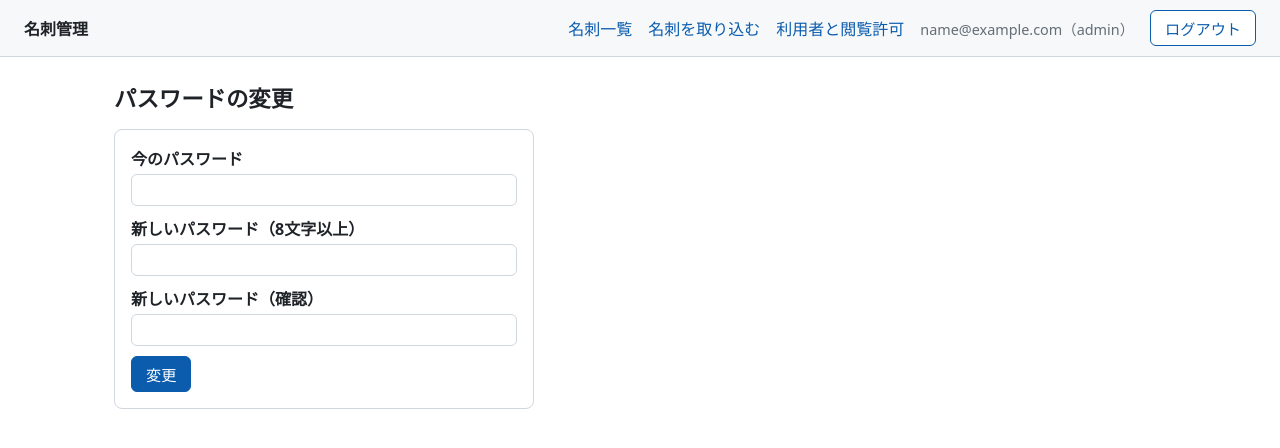
After one commit to sean-from-japan/business-card-manager, a Flask app: page /account/password in a window 1280 px wide. The commit adds this page. Shown: the top 448 px of the page. Run offline with Flask 3, Linux system fonts and the light colour scheme; the visitor is signed in with stand-in values (Sample User, id 1); data comes from the database, SQL or seed files in the repository.

Commit message:
feat: auto-issued initial passwords with forced change; README stand-in results

```diff
--- a/app.py
+++ b/app.py
@@ -88,6 +88,8 @@ def _register_routes(app: Flask) -> None:
             token = session.get("csrf")
             if not token or request.form.get("csrf") != token:
                 abort(400)
+        if g.user is not None and g.user["must_change_password"] and request.endpoint not in ("change_password", "logout", "static"):
+            return redirect(url_for("change_password"))
 
     @app.context_processor
     def inject():
@@ -162,6 +164,31 @@ def _register_routes(app: Flask) -> None:
     def logout():
         session.clear()
         return redirect(url_for("login"))
+
+    @app.route("/account/password", methods=["GET", "POST"])
+    @login_required
+    def change_password():
+        if request.method == "POST":
+            current = request.form.get("current", "")
+            new = request.form.get("new", "")
+            if not check_password_hash(g.user["password_hash"], current):
+                flash("今のパスワードが正しくありません。", "error")
+            elif len(new) < MIN_PASSWORD_LEN:
+                flash(f"新しいパスワードは{MIN_PASSWORD_LEN}文字以上にしてください。", "error")
+            elif new != request.form.get("confirm", ""):
+                flash("確認用のパスワードが一致しません。", "error")
+            elif new == current:
+                flash("今と違うパスワードにしてください。", "error")
+            else:
+                conn = get_db()
+                conn.execute(
+                    "UPDATE users SET password_hash = ?, must_change_password = 0 WHERE id = ?",
+                    (generate_password_hash(new, method=HASH_METHOD), g.user["id"]),
+                )
+                conn.commit()
+                flash("パスワードを変更しました。", "info")
+                return redirect(url_for("cards"))
+        return render_template("change_password.html")
 
     # --- cards ---
 
@@ -307,7 +334,10 @@ def _register_routes(app: Flask) -> None:
         conn = get_db()
         if request.method == "POST":
             email = db.normalize(request.form.get("email", ""))
-            password = request.form.get("password", "")
+            password = request.form.get("password", "").strip()
+            generated = not password
+            if generated:
+                password = secrets.token_urlsafe(9)  # 12 chars, shown once to the admin
             if "@" not in email:
                 flash("メールアドレスを入力してください。", "error")
             elif len(password) < MIN_PASSWORD_LEN:
@@ -316,17 +346,41 @@ def _register_routes(app: Flask) -> None:
                 flash("そのメールアドレスは登録済みです。", "error")
             else:
                 conn.execute(
-                    "INSERT INTO users (email, password_hash, role) VALUES (?, ?, 'user')",
+                    "INSERT INTO users (email, password_hash, role, must_change_password) VALUES (?, ?, 'user', 1)",
                     (email, generate_password_hash(password, method=HASH_METHOD)),
                 )
                 conn.commit()
                 flash(f"{email} を一般利用者として追加しました。", "info")
+                if generated:
+                    # Shown only in this response; it is stored hashed and cannot be displayed again.
+                    users = conn.execute(
+                        """SELECT u.*, (SELECT COUNT(*) FROM grants WHERE user_id = u.id) AS grant_count
+                           FROM users u ORDER BY u.role, u.email"""
+                    ).fetchall()
+                    return render_template("admin_users.html", users=users, issued={"email": email, "password": password})
                 return redirect(url_for("admin_users"))
         users = conn.execute(
             """SELECT u.*, (SELECT COUNT(*) FROM grants WHERE user_id = u.id) AS grant_count
                FROM users u ORDER BY u.role, u.email"""
         ).fetchall()
         return render_template("admin_users.html", users=users)
+
+    @app.post("/admin/users/<int:user_id>/reset")
+    @admin_required
+    def admin_reset_password(user_id):
+        conn = get_db()
+        u = target_user(user_id)
+        password = secrets.token_urlsafe(9)
+        conn.execute(
+            "UPDATE users SET password_hash = ?, must_change_password = 1 WHERE id = ?",
+            (generate_password_hash(password, method=HASH_METHOD), user_id),
+        )
+        conn.commit()
+        users = conn.execute(
+            """SELECT u.*, (SELECT COUNT(*) FROM grants WHERE user_id = u.id) AS grant_count
+               FROM users u ORDER BY u.role, u.email"""
+        ).fetchall()
+        return render_template("admin_users.html", users=users, issued={"email": u["email"], "password": password})
 
     def target_user(user_id):
         u = get_db().execute("SELECT * FROM users WHERE id = ? AND role = 'user'", (user_id,)).fetchone()
--- a/db.py
+++ b/db.py
@@ -59,6 +59,9 @@ def connect(path: str) -> sqlite3.Connection:
 
 def init_db(conn: sqlite3.Connection) -> None:
     conn.executescript(SCHEMA)
+    cols = [r["name"] for r in conn.execute("PRAGMA table_info(users)")]
+    if "must_change_password" not in cols:  # added after the first release; keep existing data
+        conn.execute("ALTER TABLE users ADD COLUMN must_change_password INTEGER NOT NULL DEFAULT 0")
     conn.commit()
 
 
--- a/templates/base.html
+++ b/templates/base.html
@@ -43,7 +43,7 @@
     <a href="{{ url_for('cards') }}">名刺一覧</a>
     <a href="{{ url_for('card_new') }}">名刺を取り込む</a>
     {% if user.role == 'admin' %}<a href="{{ url_for('admin_users') }}">利用者と閲覧許可</a>{% endif %}
-    <span class="muted">{{ user.email }}（{{ user.role }}）</span>
+    <a href="{{ url_for('change_password') }}" class="muted">{{ user.email }}（{{ user.role }}）</a>
     <form method="post" action="{{ url_for('logout') }}"><input type="hidden" name="csrf" value="{{ csrf_token }}"><button class="secondary">ログアウト</button></form>
   {% endif %}
 </header>
--- /dev/null
+++ b/templates/change_password.html
@@ -0,0 +1,12 @@
+{% extends "base.html" %}
+{% block content %}
+<h1>パスワードの変更</h1>
+{% if user.must_change_password %}<p>管理者が発行したパスワードでログインしました。続けるには、自分だけが知るパスワードに変更してください。</p>{% endif %}
+<form method="post" class="box" style="max-width:420px">
+  <input type="hidden" name="csrf" value="{{ csrf_token }}">
+  <div class="field"><label for="current">今のパスワード</label><input id="current" type="password" name="current" required autocomplete="current-password"></div>
+  <div class="field"><label for="new">新しいパスワード（8文字以上）</label><input id="new" type="password" name="new" minlength="8" required autocomplete="new-password"></div>
+  <div class="field"><label for="confirm">新しいパスワード（確認）</label><input id="confirm" type="password" name="confirm" minlength="8" required autocomplete="new-password"></div>
+  <button>変更</button>
+</form>
+{% endblock %}
```
Also changed, not shown: FILES.md (+3 -1 lines), templates/admin_users.html (+12 -2 lines), tests/test_http.py (+32 -0 lines), README.md.
